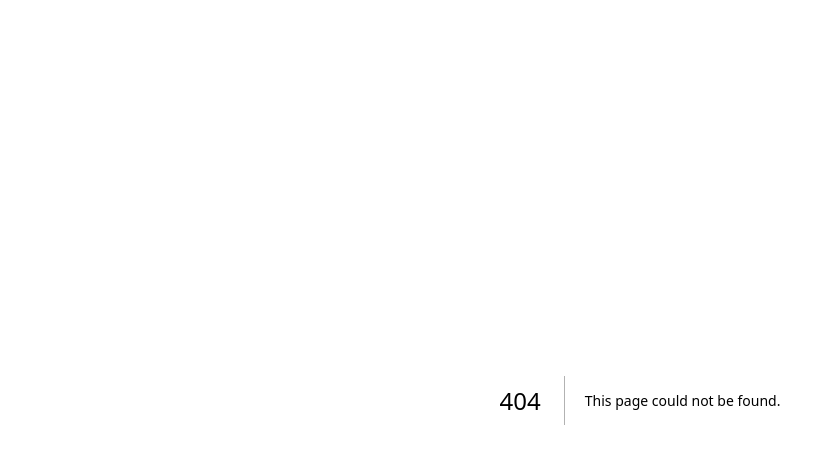
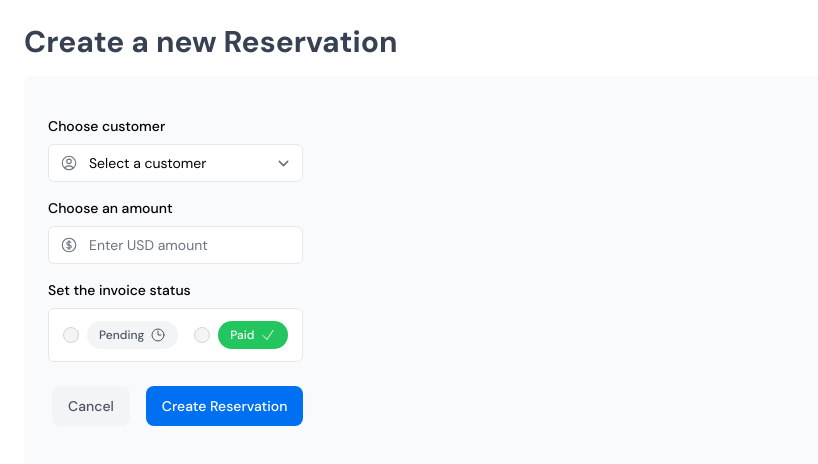
Before and after one commit to monireamini/mangotels-interview, a Next.js app: page /reservations/create in a window 1280 px wide. Before the commit this address had no page. Shown: the top 464 px of the page, without its empty margins (0-818 px from the left). Built offline with nearby package versions, Linux system fonts and the light colour scheme; a web font is replaced by a local one.

Commit message:
add create reservation page

```diff
--- /dev/null
+++ b/app/reservations/create/page.tsx
@@ -0,0 +1,14 @@
+import Form from "@/app/ui/reservations/create-form";
+
+export default function Page() {
+    return (
+        <main className="flex min-h-screen flex-col p-6">
+            <p className="text-xl md:text-3xl text-gray-700">
+                <strong>Create a new Reservation</strong>
+            </p>
+            <div className="mt-4 flex grow bg-gray-50 rounded-lg px-6 py-10">
+                <Form customers={[]} />
+            </div>
+        </main>
+    );
+}
--- a/app/ui/button-link.tsx
+++ b/app/ui/button-link.tsx
@@ -1,17 +1,17 @@
+import React from "react";
+import Link from "next/link";
 import clsx from 'clsx';
-import {ArrowRightIcon} from "@heroicons/react/24/outline";
-import Link from "next/link";
 
-export function ButtonLink({href, className}: { href: string, className?: string }) {
+export function ButtonLink({href, className, children}: { href: string, className?: string, children?: React.ReactNode }) {
     return (
         <Link
             href={href}
             className={clsx(
-                'flex items-center gap-5 self-start rounded-lg bg-blue-500 px-6 py-3 text-sm font-medium text-white transition-colors hover:bg-blue-400 md:text-base',
+                'flex items-center gap-5 self-start rounded-lg bg-blue-500 px-6 py-3 text-sm text-white transition-colors hover:bg-blue-400 md:text-base',
                 className,
             )}
         >
-            <span>Log in</span> <ArrowRightIcon className="w-5 md:w-6"/>
+            {children}
         </Link>
     );
 }
--- /dev/null
+++ b/app/ui/reservations/create-form.tsx
@@ -0,0 +1,113 @@
+import { CustomerField } from '@/app/lib/definitions';
+import Link from 'next/link';
+import {
+  CheckIcon,
+  ClockIcon,
+  CurrencyDollarIcon,
+  UserCircleIcon,
+} from '@heroicons/react/24/outline';
+import { Button } from '@/app/ui/button';
+
+export default function Form({ customers }: { customers: CustomerField[] }) {
+  return (
+    <form>
+      <div className="rounded-md bg-gray-50">
+        {/* Select arrival and departure time */}
+        {/* Customer Name */}
+        <div className="mb-4">
+          <label htmlFor="customer" className="mb-2 block text-sm font-medium">
+            Choose customer
+          </label>
+          <div className="relative">
+            <select
+              id="customer"
+              name="customerId"
+              className="peer block w-full cursor-pointer rounded-md border border-gray-200 py-2 pl-10 text-sm outline-2 placeholder:text-gray-500"
+              defaultValue=""
+            >
+              <option value="" disabled>
+                Select a customer
+              </option>
+              {customers.map((customer) => (
+                <option key={customer.id} value={customer.id}>
+                  {customer.name}
+                </option>
+              ))}
+            </select>
+            <UserCircleIcon className="pointer-events-none absolute left-3 top-1/2 h-[18px] w-[18px] -translate-y-1/2 text-gray-500" />
+          </div>
+        </div>
+
+        {/* Invoice Amount */}
+        <div className="mb-4">
+          <label htmlFor="amount" className="mb-2 block text-sm font-medium">
+            Choose an amount
+          </label>
+          <div className="relative mt-2 rounded-md">
+            <div className="relative">
+              <input
+                id="amount"
+                name="amount"
+                type="number"
+                step="0.01"
+                placeholder="Enter USD amount"
+                className="peer block w-full rounded-md border border-gray-200 py-2 pl-10 text-sm outline-2 placeholder:text-gray-500"
+              />
+              <CurrencyDollarIcon className="pointer-events-none absolute left-3 top-1/2 h-[18px] w-[18px] -translate-y-1/2 text-gray-500 peer-focus:text-gray-900" />
+            </div>
+          </div>
+        </div>
+
+        {/* Invoice Status */}
+        <fieldset>
+          <legend className="mb-2 block text-sm font-medium">
+            Set the invoice status
+          </legend>
+          <div className="rounded-md border border-gray-200 bg-white px-[14px] py-3">
+            <div className="flex gap-4">
+              <div className="flex items-center">
+                <input
+                  id="pending"
+                  name="status"
+                  type="radio"
+                  value="pending"
+                  className="h-4 w-4 cursor-pointer border-gray-300 bg-gray-100 text-gray-600 focus:ring-2"
+                />
+                <label
+                  htmlFor="pending"
+                  className="ml-2 flex cursor-pointer items-center gap-1.5 rounded-full bg-gray-100 px-3 py-1.5 text-xs font-medium text-gray-600"
+                >
+                  Pending <ClockIcon className="h-4 w-4" />
+                </label>
+              </div>
+              <div className="flex items-center">
+                <input
+                  id="paid"
+                  name="status"
+                  type="radio"
+                  value="paid"
+                  className="h-4 w-4 cursor-pointer border-gray-300 bg-gray-100 text-gray-600 focus:ring-2"
+                />
+                <label
+                  htmlFor="paid"
+                  className="ml-2 flex cursor-pointer items-center gap-1.5 rounded-full bg-green-500 px-3 py-1.5 text-xs font-medium text-white"
+                >
+                  Paid <CheckIcon className="h-4 w-4" />
+                </label>
+              </div>
+            </div>
+          </div>
+        </fieldset>
+      </div>
+      <div className="mt-6 flex justify-end gap-4">
+        <Link
+          href={"/reservations"}
+          className="flex h-10 items-center rounded-lg bg-gray-100 px-4 text-sm font-medium text-gray-600 transition-colors hover:bg-gray-200"
+        >
+          Cancel
+        </Link>
+        <Button type="submit">Create Reservation</Button>
+      </div>
+    </form>
+  );
+}
--- a/app/ui/reservations/table.tsx
+++ b/app/ui/reservations/table.tsx
@@ -3,6 +3,7 @@
 import {guests, roomTypes} from "@/app/lib/mock-data";
 import {Guest, Reservation} from "@/app/lib/types";
 import {PlusIcon} from '@heroicons/react/24/outline';
+import {ButtonLink} from "@/app/ui/button-link";
 
 export default async function ReservationsTable({
                                                     reservations,
@@ -15,10 +16,10 @@
             {/* @todo: handle pagination locally */}
             <div className="flex flex-row justify-between">
                 <Search placeholder="Search reservations..."/>
-                <Button className="hidden md:flex ml-2 md:ml-4">Create a new reservation</Button>
-                <Button className="md:hidden ml-2 md:ml-4">
+                <ButtonLink href="/reservations/create" className="hidden md:flex ml-2 md:ml-4">Create a new reservation</ButtonLink>
+                <ButtonLink href="/reservations/create" className="md:hidden ml-2 md:ml-4">
                     <PlusIcon className="h-[18px] w-[18px]"/>
-                </Button>
+                </ButtonLink>
             </div>
             <div className="mt-4 flow-root">
                 <div className="overflow-x-auto">
```
